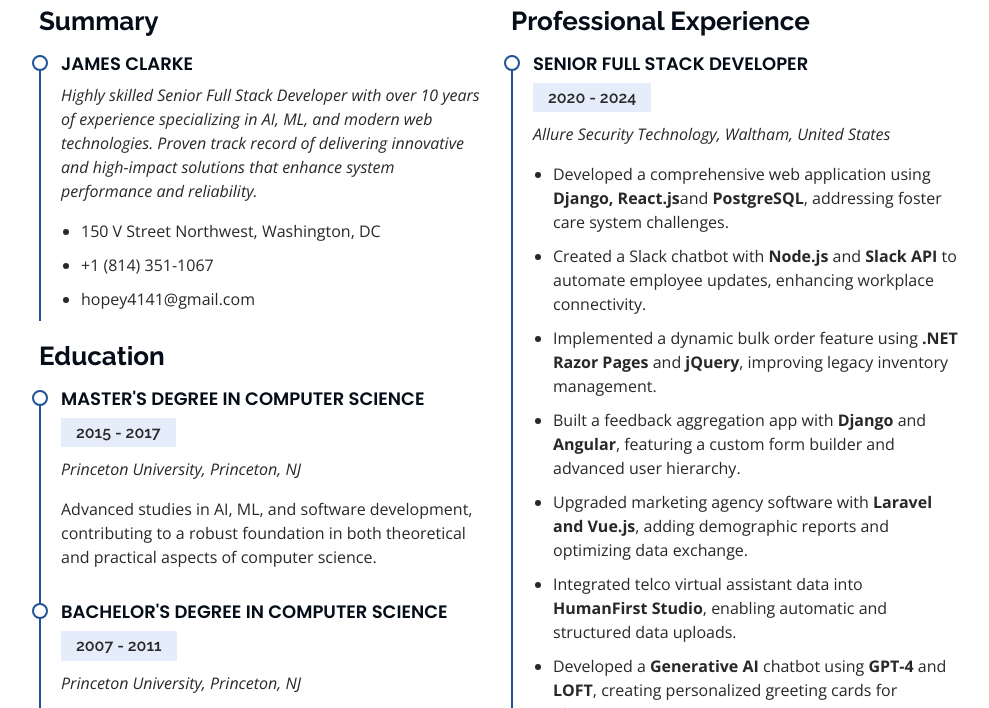
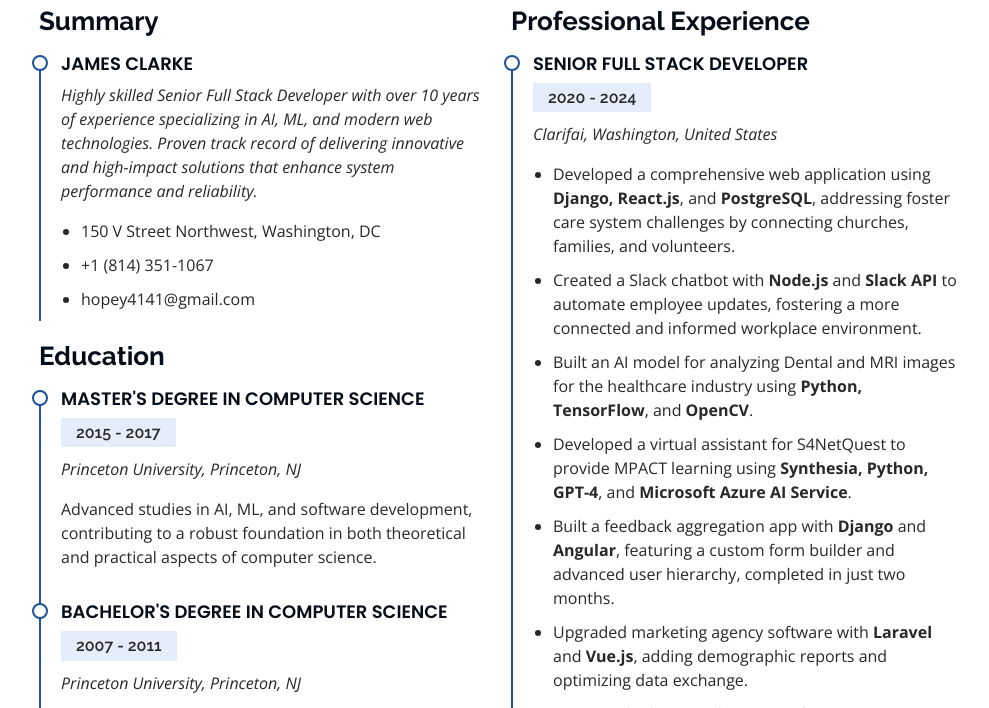
Before and after one commit to hopey4141/james-portfolio, a plain HTML site: page index.html in a window 1280 px wide. Shown: the part 2970-3678 px from the top of the page, without its empty margins (291-1280 px from the left). Drawn offline with nearby package versions, Linux system fonts and the light colour scheme.

Commit message:
updated profile

```diff
--- a/index.html
+++ b/index.html
@@ -318,15 +318,16 @@
             <div class="resume-item">
               <h4>Senior Full Stack Developer</h4>
               <h5>2020 - 2024</h5>
-              <p><em>Allure Security Technology, Waltham, United States</em></p>
+              <p><em>Clarifai, Washington, United States</em></p>
               <ul>
-                <li>Developed a comprehensive web application using <strong>Django, React.js</strong>and <strong>PostgreSQL</strong>, addressing foster care system challenges.</li>
-                <li>Created a Slack chatbot with <strong>Node.js</strong> and <strong>Slack API</strong> to automate employee updates, enhancing workplace connectivity.</li>
-                <li>Implemented a dynamic bulk order feature using <strong>.NET Razor Pages</strong> and <strong>jQuery</strong>, improving legacy inventory management.</li>
-                <li>Built a feedback aggregation app with <strong>Django</strong> and <strong>Angular</strong>, featuring a custom form builder and advanced user hierarchy.</li>
-                <li>Upgraded marketing agency software with <strong>Laravel and Vue.js</strong>, adding demographic reports and optimizing data exchange.</li>
+                <li>Developed a comprehensive web application using <strong>Django, React.js</strong>, and <strong>PostgreSQL</strong>, addressing foster care system challenges by connecting churches, families, and volunteers.</li>
+                <li>Created a Slack chatbot with <strong>Node.js</strong> and <strong>Slack API</strong> to automate employee updates, fostering a more connected and informed workplace environment.</li>
+                <li>Built an AI model for analyzing Dental and MRI images for the healthcare industry using <strong>Python, TensorFlow</strong>, and <strong>OpenCV</strong>.</li>
+                <li>Developed a virtual assistant for S4NetQuest to provide MPACT learning using <strong>Synthesia, Python, GPT-4</strong>, and <strong>Microsoft Azure AI Service</strong>.</li>
+                <li>Built a feedback aggregation app with <strong>Django</strong> and <strong>Angular</strong>, featuring a custom form builder and advanced user hierarchy, completed in just two months.</li>
+                <li>Upgraded marketing agency software with <strong>Laravel</strong> and <strong>Vue.js</strong>, adding demographic reports and optimizing data exchange.</li>
                 <li>Integrated telco virtual assistant data into <strong>HumanFirst Studio</strong>, enabling automatic and structured data uploads.</li>
-                <li>Developed a <strong>Generative AI</strong> chatbot using <strong>GPT-4</strong> and <strong>LOFT</strong>, creating personalized greeting cards for BloomsyBox.</li>
+                <li>Developed a <strong>Generative AI</strong> chatbot using <strong>GPT-4</strong> and <strong>LOFT</strong>, creating personalized greeting cards for BloomsyBox.</li><div class="tech-icons">
                 <div class="tech-icons">
                   <p><strong>Technology:</strong></p>
                   <img src="https://img.icons8.com/color/48/000000/python.png" alt="Python" title="Python">
```
